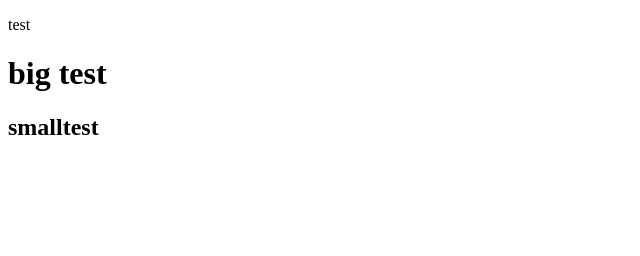
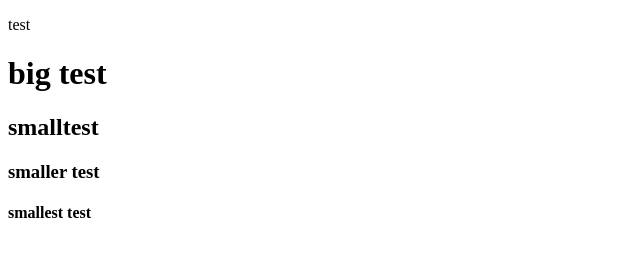
Before and after one commit to Cyborg1111111/repos, a plain HTML site: page index.html in a window 1280 px wide. Shown: the whole page, without its empty margins (0-640 px from the left). Drawn offline with Linux system fonts and the light colour scheme.

Commit message:
add h3 and h4 elements for smaller tests in index.html

```diff
--- a/index.html
+++ b/index.html
@@ -9,5 +9,7 @@
     <p>test</p>
     <h1>big test</h1>
     <h2>smalltest</h2>
+    <h3>smaller test</h3>
+    <h4>smallest test</h4>
 </body>
 </html>
```
